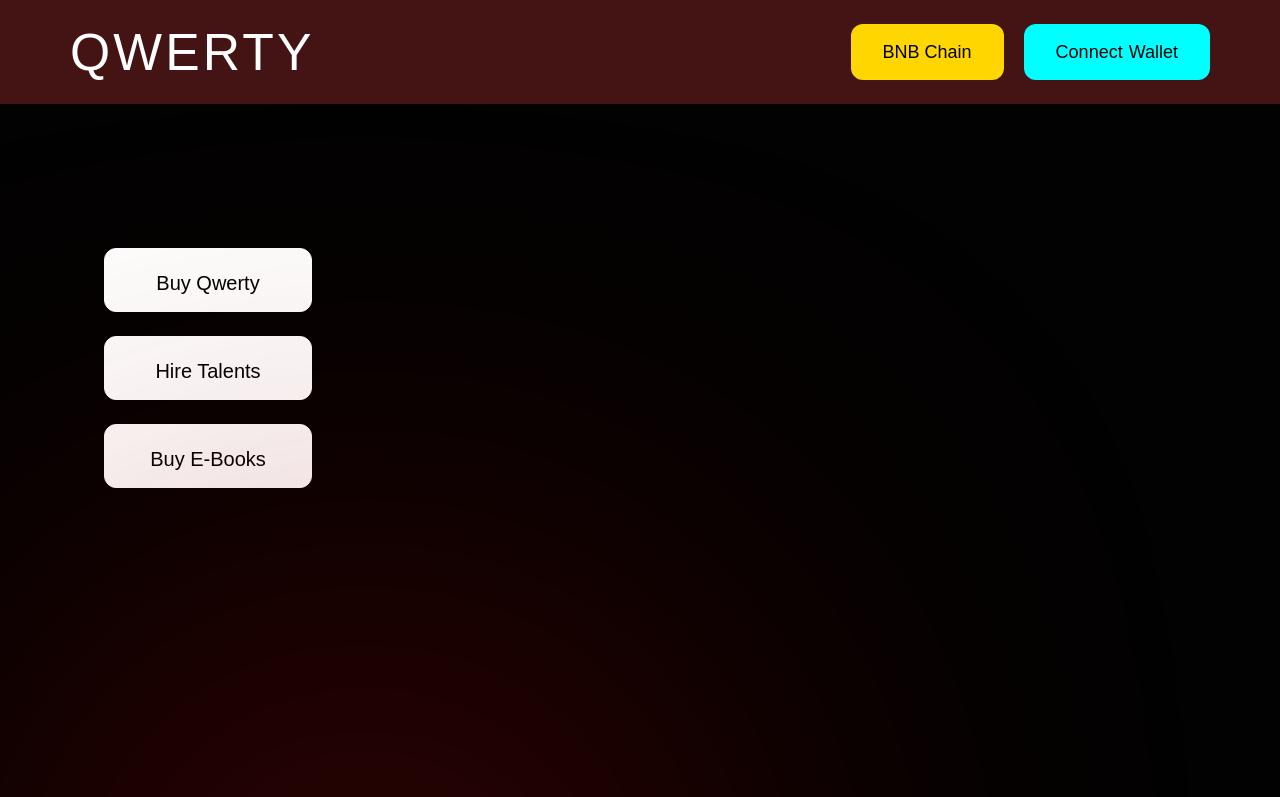
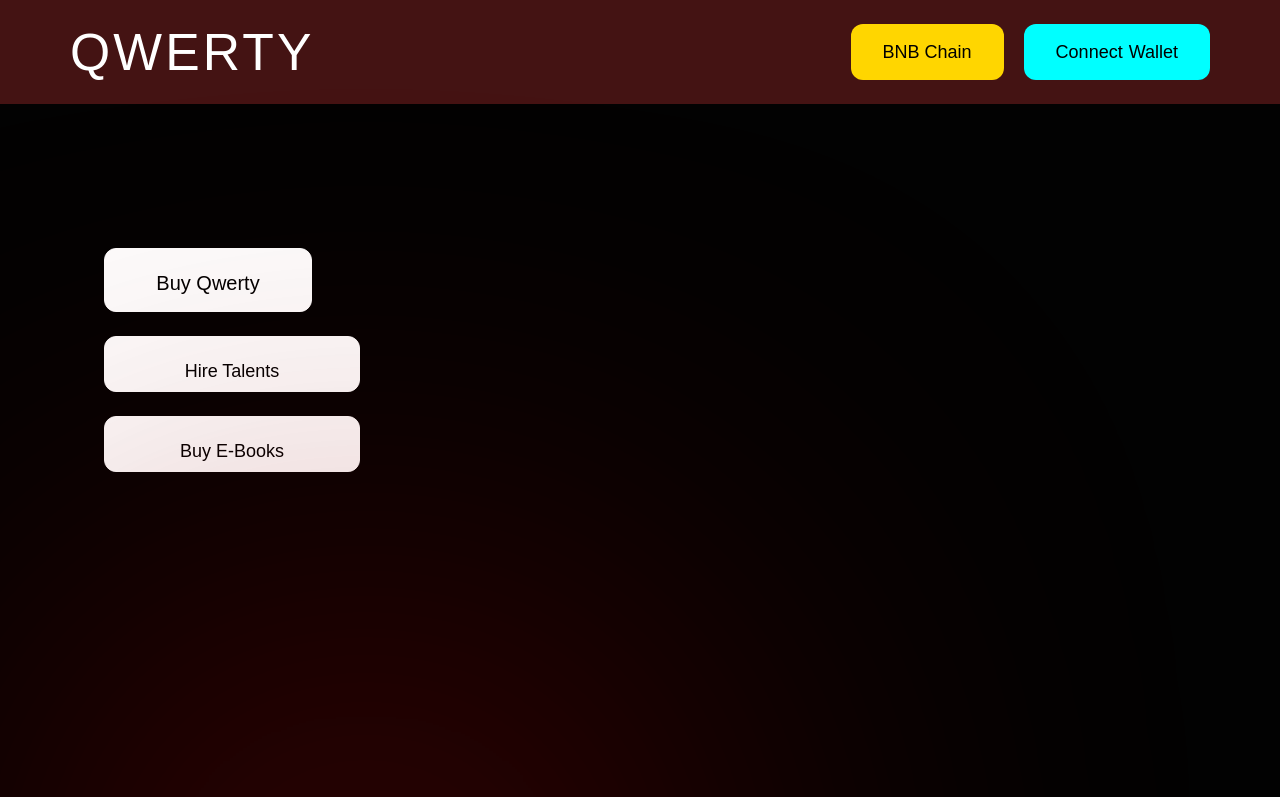
Before and after one commit to baxriddin0317/qwerty, a Next.js app: page / in a window 1280 px wide. Shown: the top 797 px of the page. Built offline with nearby package versions, Linux system fonts and the light colour scheme; a web font is replaced by a local one.

Commit message:
Update Hero.jsx

```diff
--- a/components/Hero.jsx
+++ b/components/Hero.jsx
@@ -7,10 +7,10 @@ export const Hero = () => {
         <button className='sm:w-52 max-h-16 text-lg md:text-xl border border-brand-white bg-brand-white rounded-xl px-3 md:px-8 py-5'>
           Buy Qwerty
         </button>
-        <button className='sm:w-52 max-h-16 text-lg md:text-xl border border-brand-white bg-brand-white rounded-xl px-3 md:px-8 py-5'>
+        <button className='w-full sm:w-64 max-h-14 text-lg border border-brand-white bg-brand-white rounded-xl px-3 md:px-8 py-5'>
         Hire Talents
         </button>
-        <button className='sm:w-52 max-h-16 text-lg md:text-xl border border-brand-white bg-brand-white rounded-xl px-3 md:px-8 py-5'>
+        <button className='w-full sm:w-64 max-h-14 text-lg border border-brand-white bg-brand-white rounded-xl px-3 md:px-8 py-5'>
         Buy E-Books
         </button>
       </div>
```
